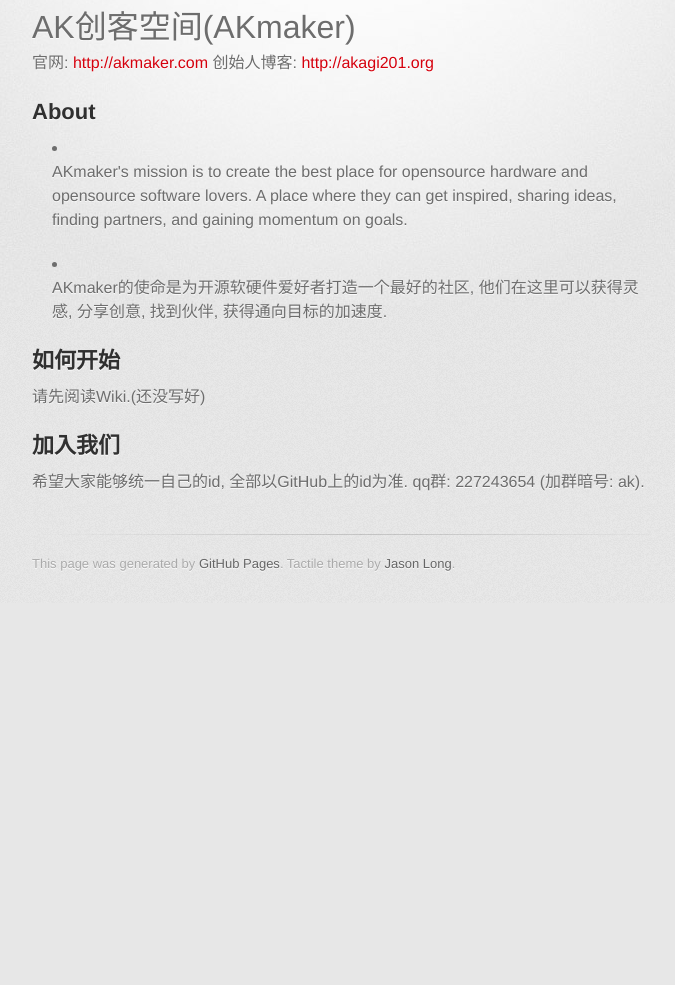
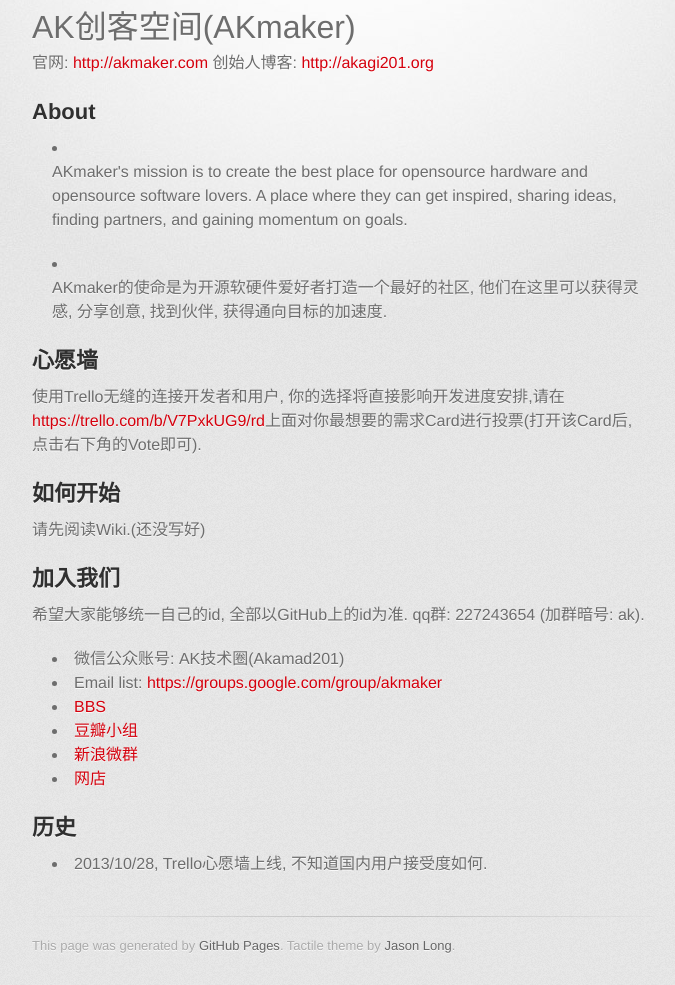
Before and after one commit to AKmaker/akmaker.github.io, a plain HTML site: page index.html in a window 1280 px wide. Shown: the part 268-1253 px from the top of the page, without its empty margins (298-973 px from the left). Before the commit the page ends 871 px from the top, so only its background shows below. Drawn offline with Linux system fonts and the light colour scheme; a web font is replaced by a local one.

Commit message:
Replace master branch with page content via GitHub

```diff
--- a/index.html
+++ b/index.html
@@ -42,6 +42,11 @@
 <li><p>AKmaker's mission is to create the best place for opensource hardware and opensource software lovers. A place where they can get inspired, sharing ideas, finding partners, and gaining momentum on goals.</p></li>
 <li><p>AKmaker的使命是为开源软硬件爱好者打造一个最好的社区, 他们在这里可以获得灵感, 分享创意, 找到伙伴, 获得通向目标的加速度.</p></li>
 </ul><h2>
+<a name="%E5%BF%83%E6%84%BF%E5%A2%99" class="anchor" href="#%E5%BF%83%E6%84%BF%E5%A2%99"><span class="octicon octicon-link"></span></a>心愿墙</h2>
+
+<p>使用Trello无缝的连接开发者和用户, 你的选择将直接影响开发进度安排,请在<a href="https://trello.com/b/V7PxkUG9/rd">https://trello.com/b/V7PxkUG9/rd</a>上面对你最想要的需求Card进行投票(打开该Card后, 点击右下角的Vote即可).</p>
+
+<h2>
 <a name="%E5%A6%82%E4%BD%95%E5%BC%80%E5%A7%8B" class="anchor" href="#%E5%A6%82%E4%BD%95%E5%BC%80%E5%A7%8B"><span class="octicon octicon-link"></span></a>如何开始</h2>
 
 <p>请先阅读Wiki.(还没写好)</p>
@@ -51,6 +56,21 @@
 
 <p>希望大家能够统一自己的id, 全部以GitHub上的id为准.
 qq群: 227243654 (加群暗号: ak).</p>
+
+<ul>
+<li>微信公众账号: AK技术圈(Akamad201)</li>
+<li>Email list: <a href="https://groups.google.com/group/akmaker">https://groups.google.com/group/akmaker</a>
+</li>
+<li><a href="http://moot.it/akmaker">BBS</a></li>
+<li><a href="http://www.douban.com/group/500680/">豆瓣小组</a></li>
+<li><a href="http://q.weibo.com/1929743">新浪微群</a></li>
+<li><a href="http://shop.akagi201.org">网店</a></li>
+</ul><h2>
+<a name="%E5%8E%86%E5%8F%B2" class="anchor" href="#%E5%8E%86%E5%8F%B2"><span class="octicon octicon-link"></span></a>历史</h2>
+
+<ul>
+<li>2013/10/28, Trello心愿墙上线, 不知道国内用户接受度如何.</li>
+</ul>
         </section>
 
         <footer>
--- a/params.json
+++ b/params.json
@@ -1 +1 @@
-{"name":"AK创客空间","tagline":"The best place for all makers!","body":"AK创客空间(AKmaker)\r\n=================\r\n\r\n官网: <http://akmaker.com>\r\n创始人博客: <http://akagi201.org>\r\n\r\nAbout\r\n-----\r\n* AKmaker's mission is to create the best place for opensource hardware and opensource software lovers. A place where they can get inspired, sharing ideas, finding partners, and gaining momentum on goals.\r\n\r\n* AKmaker的使命是为开源软硬件爱好者打造一个最好的社区, 他们在这里可以获得灵感, 分享创意, 找到伙伴, 获得通向目标的加速度.\r\n\r\n\r\n如何开始\r\n-------\r\n请先阅读Wiki.(还没写好)\r\n\r\n\r\n加入我们\r\n-------\r\n希望大家能够统一自己的id, 全部以GitHub上的id为准.\r\nqq群: 227243654 (加群暗号: ak).\r\n","google":"","note":"Don't delete this file! It's used internally to help with page regeneration."}
+{"name":"AK创客空间","tagline":"The best place for all makers!","body":"AK创客空间(AKmaker)\r\n=================\r\n\r\n官网: <http://akmaker.com>\r\n创始人博客: <http://akagi201.org>\r\n\r\nAbout\r\n-----\r\n* AKmaker's mission is to create the best place for opensource hardware and opensource software lovers. A place where they can get inspired, sharing ideas, finding partners, and gaining momentum on goals.\r\n\r\n* AKmaker的使命是为开源软硬件爱好者打造一个最好的社区, 他们在这里可以获得灵感, 分享创意, 找到伙伴, 获得通向目标的加速度.\r\n\r\n心愿墙\r\n-----\r\n使用Trello无缝的连接开发者和用户, 你的选择将直接影响开发进度安排,请在<https://trello.com/b/V7PxkUG9/rd>上面对你最想要的需求Card进行投票(打开该Card后, 点击右下角的Vote即可).\r\n\r\n如何开始\r\n-------\r\n请先阅读Wiki.(还没写好)\r\n\r\n\r\n加入我们\r\n-------\r\n希望大家能够统一自己的id, 全部以GitHub上的id为准.\r\nqq群: 227243654 (加群暗号: ak).\r\n\r\n* 微信公众账号: AK技术圈(Akamad201)\r\n* Email list: <https://groups.google.com/group/akmaker>\r\n* [BBS](http://moot.it/akmaker)\r\n* [豆瓣小组](http://www.douban.com/group/500680/)\r\n* [新浪微群](http://q.weibo.com/1929743)\r\n* [网店](http://shop.akagi201.org)\r\n\r\n\r\n历史\r\n---\r\n* 2013/10/28, Trello心愿墙上线, 不知道国内用户接受度如何.\r\n\r\n","google":"","note":"Don't delete this file! It's used internally to help with page regeneration."}
```
